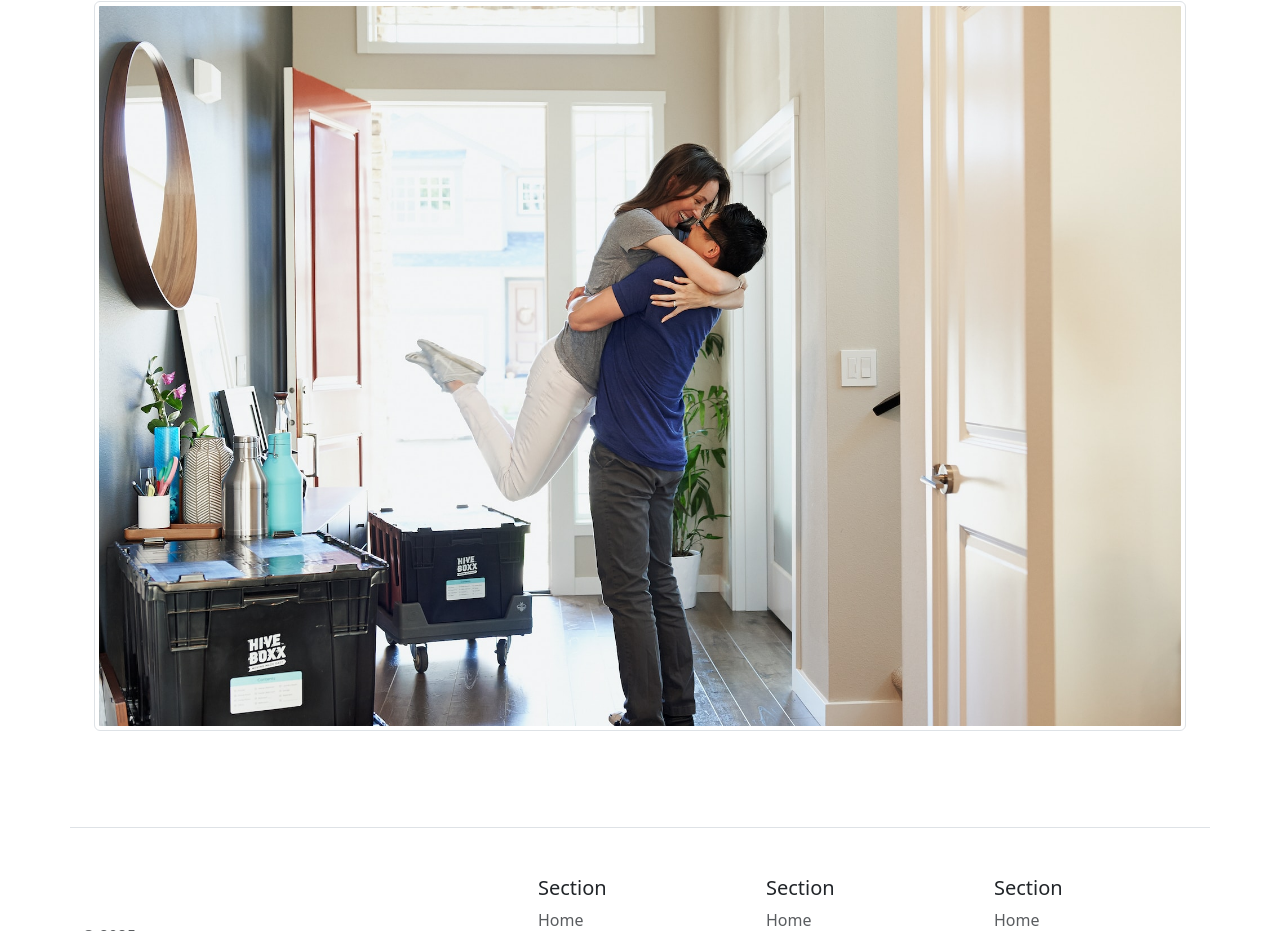
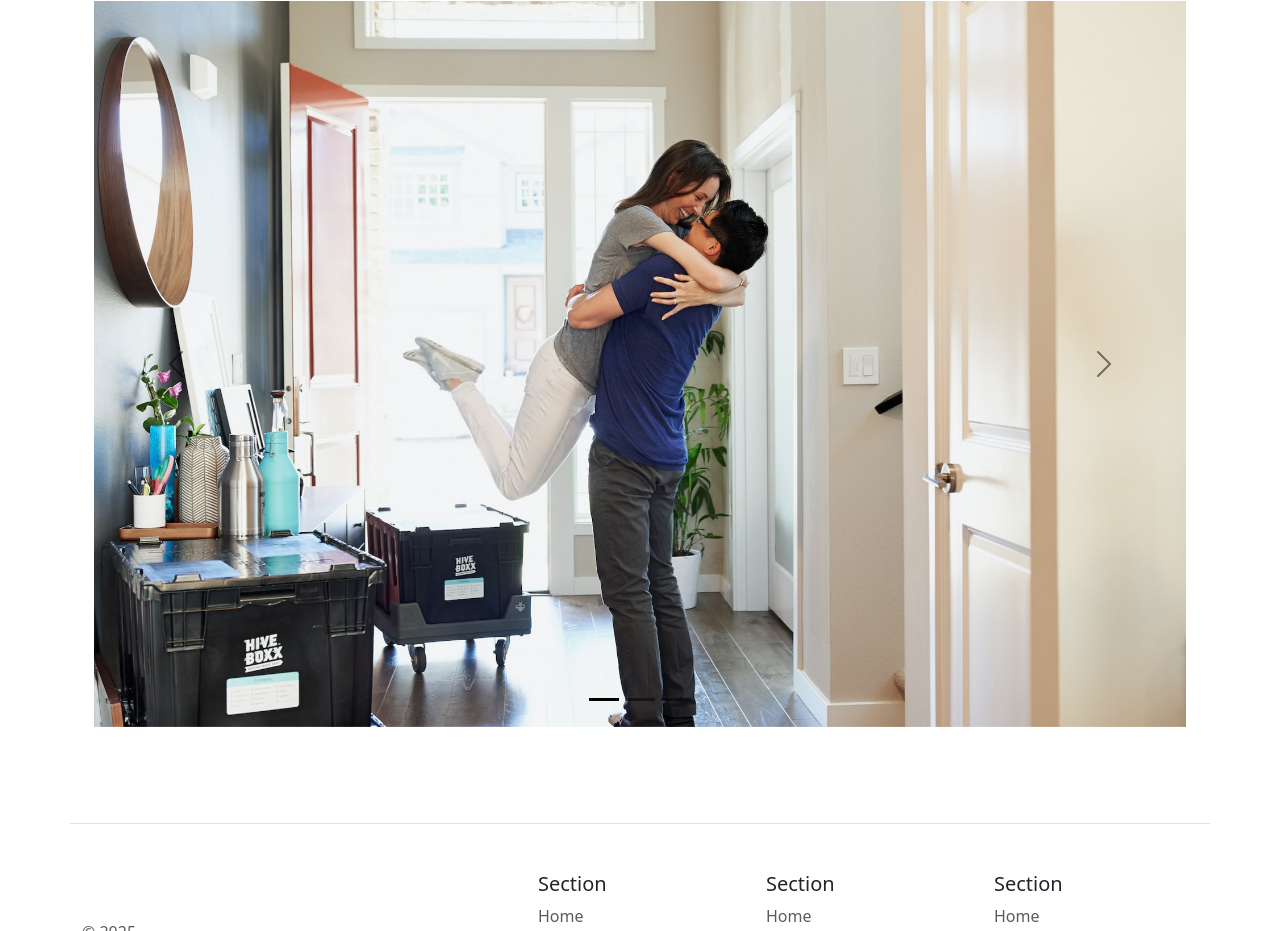
Before and after one commit to mostafaward27/Bootstrap-project, a plain HTML site: page index.html in a window 1280 px wide. Shown: the part 1369-2300 px from the top of the page. Drawn offline with nearby package versions, Linux system fonts and the light colour scheme.

Commit message:
Update index.html

```diff
--- a/index.html
+++ b/index.html
@@ -119,7 +119,33 @@
           </svg> </a>
       </div>
     </div>
-    <img src="./couple.jpg" class="img-thumbnail" alt="couple img">
+    <div id="carouselExampleDark" class="carousel carousel-dark slide">
+  <div class="carousel-indicators">
+    <button type="button" data-bs-target="#carouselExampleDark" data-bs-slide-to="0" class="active" aria-current="true" aria-label="Slide 1"></button>
+    <button type="button" data-bs-target="#carouselExampleDark" data-bs-slide-to="1" aria-label="Slide 2"></button>
+    <button type="button" data-bs-target="#carouselExampleDark" data-bs-slide-to="2" aria-label="Slide 3"></button>
+  </div>
+  <div class="carousel-inner">
+    <div class="carousel-item active" data-bs-interval="10000">
+      <img src="./couple.jpg" class="d-block w-100" alt="couple img">
+    </div>
+    <div class="carousel-item" data-bs-interval="2000">
+      <img src="./dog.jpg" class="d-block w-100" alt="dog img">
+
+    </div>
+    <div class="carousel-item">
+      <img src="./family.jpg" class="d-block w-100" alt="family img">
+    </div>
+  </div>
+  <button class="carousel-control-prev" type="button" data-bs-target="#carouselExampleDark" data-bs-slide="prev">
+    <span class="carousel-control-prev-icon" aria-hidden="true"></span>
+    <span class="visually-hidden">Previous</span>
+  </button>
+  <button class="carousel-control-next" type="button" data-bs-target="#carouselExampleDark" data-bs-slide="next">
+    <span class="carousel-control-next-icon" aria-hidden="true"></span>
+    <span class="visually-hidden">Next</span>
+  </button>
+</div>
   </div>
   <div class="container">
     <footer class="row row-cols-1 row-cols-sm-2 row-cols-md-5 py-5 my-5 border-top">
```
